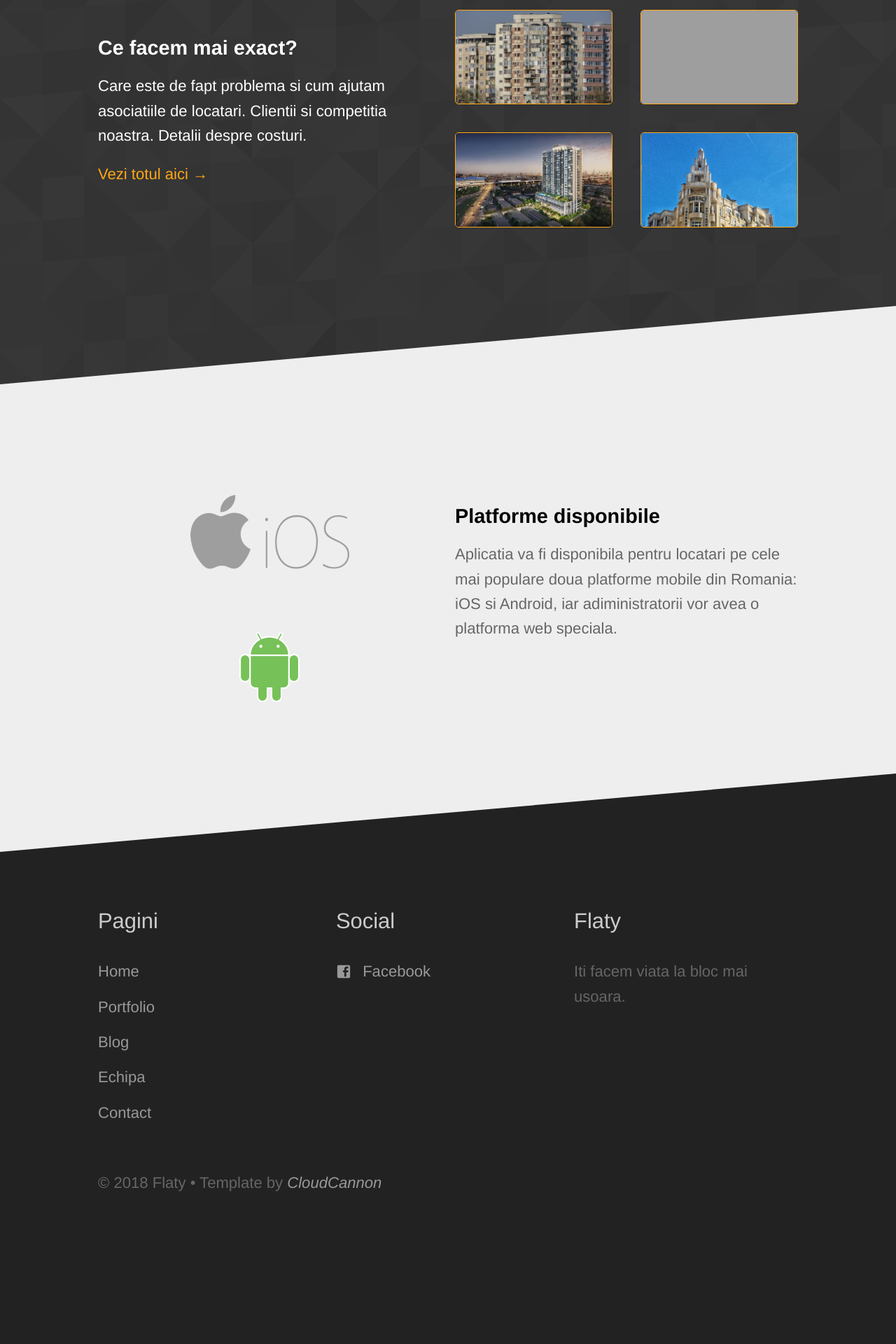
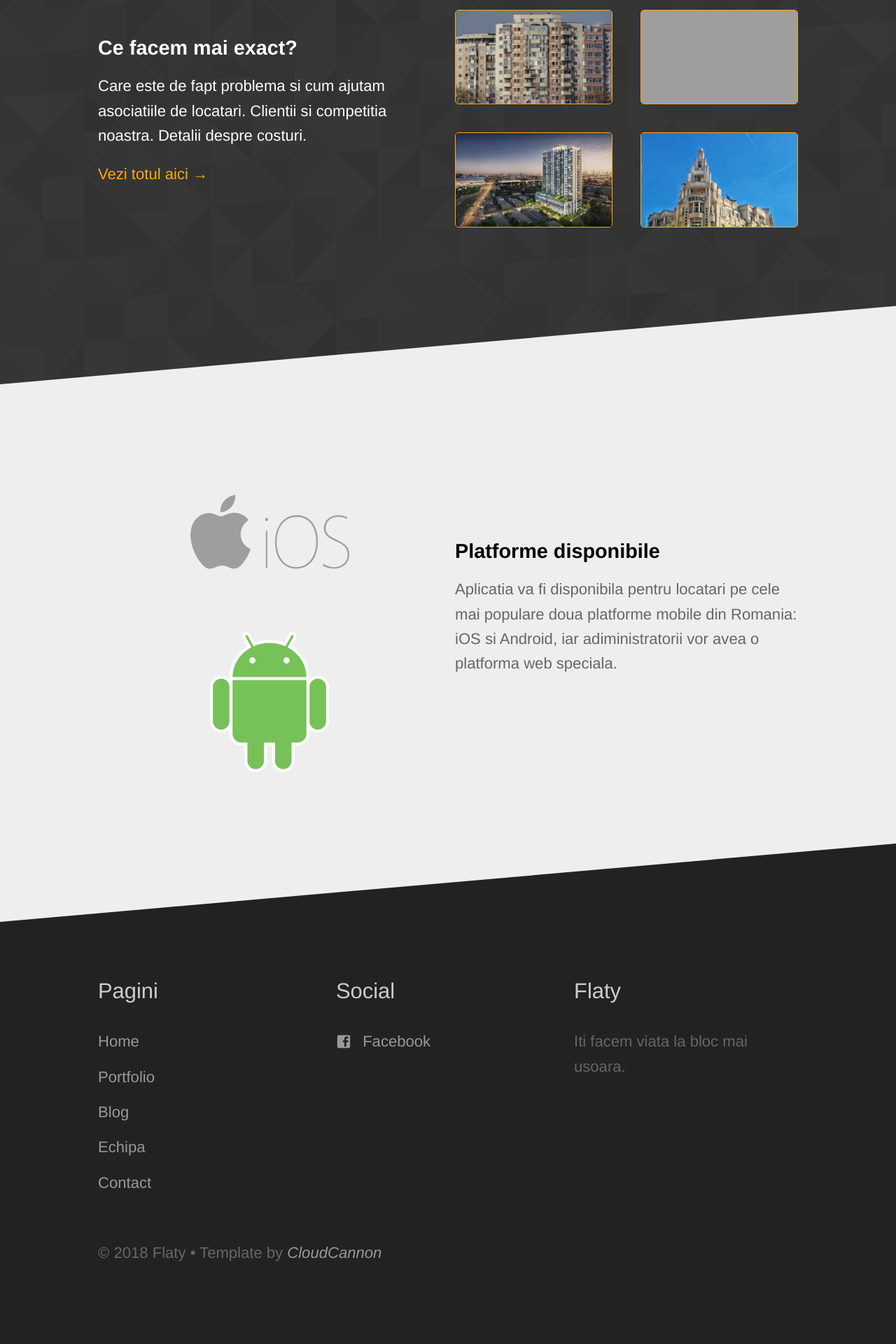
Before and after one commit to rptoma/Flaty, a Jekyll site: the page built from index.html, in a window 1280 px wide. Shown: the part 729-2649 px from the top of the page at 70% size. Built offline with Jekyll 4.4.1, drawn with Linux system fonts in a browser that asks for light colours; before the commit the page ends 2549 px from its top, so only the background shows below that.

Commit message:
Updated 'index.html' via CloudCannon

```diff
--- a/index.html
+++ b/index.html
@@ -33,7 +33,7 @@ title: Flaty
 		<div>
 			<ul class="image-list">
 				<li><img src="{{ site.baseurl }}/images/ios.png" width="250"></li>
-				<li><img src="{{ site.baseurl }}/images/android.svg" style="height: 100px;"></li>
+				<li><img src="{{ site.baseurl }}/images/android.svg" style="height: 200px;"></li>
 			</ul>
 		</div>
 		<div>
```
